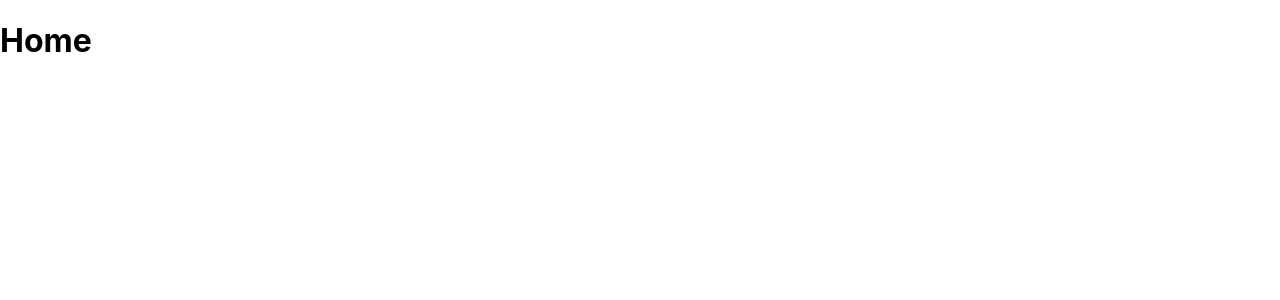
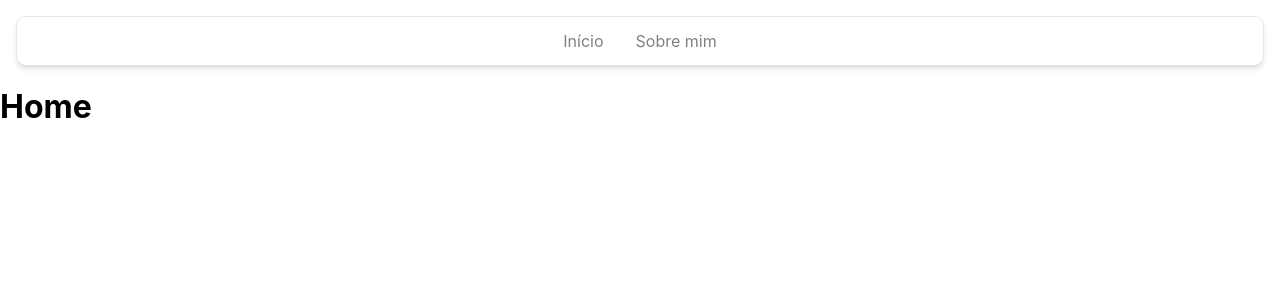
Before and after one commit to ricardokojo/learning-react, a JavaScript app: page / in a window 1280 px wide. Shown: the top 300 px of the page. Built offline with nearby package versions, Linux system fonts and the light colour scheme; the HTML template or start-up script is replaced by a standard one.

Commit message:
Create simple menu
Signed-off-by: Ricardo H H Kojo <ricardo.kojo.dev@gmail.com>

```diff
--- a/src/App.js
+++ b/src/App.js
@@ -1,10 +1,13 @@
 import { BrowserRouter, Route, Routes } from "react-router-dom";
 import Home from "./pages/Home";
 import AboutMe from "./pages/AboutMe";
+import Menu from "./components/Menu";
 
 function App() {
   return (
     <BrowserRouter>
+      <Menu/>
+
       <Routes>
         <Route path="/" element={<Home/>}/>
         <Route path="about" element={<AboutMe/>}/>
--- /dev/null
+++ b/src/components/Menu/Menu.css
@@ -0,0 +1,16 @@
+.menu {
+    align-items: center;
+    border: 1px solid rgba(0,0,0, 0.1);
+    border-radius: 10px;
+    box-shadow: 0 4px 6px -1px rgb(0 0 0 / 0.1), 0 2px 4px -2px rgb(0 0 0 / 0.1);    display: flex;
+    gap: 2rem;
+    height: 3rem;
+    margin: 1rem;
+    justify-content: center;
+}
+
+.menu .link {
+    color: gray;
+    font-size: 1rem;
+    text-decoration: none;
+}
--- /dev/null
+++ b/src/components/Menu/index.js
@@ -0,0 +1,13 @@
+import { Link } from 'react-router-dom';
+import './Menu.css';
+
+export default function Menu() {
+    return (
+        <header>
+            <nav className='menu'>
+                <Link className='link' to="/">Início</Link>
+                <Link className='link' to="/about">Sobre mim</Link>
+            </nav>
+        </header>
+    );
+};
```
